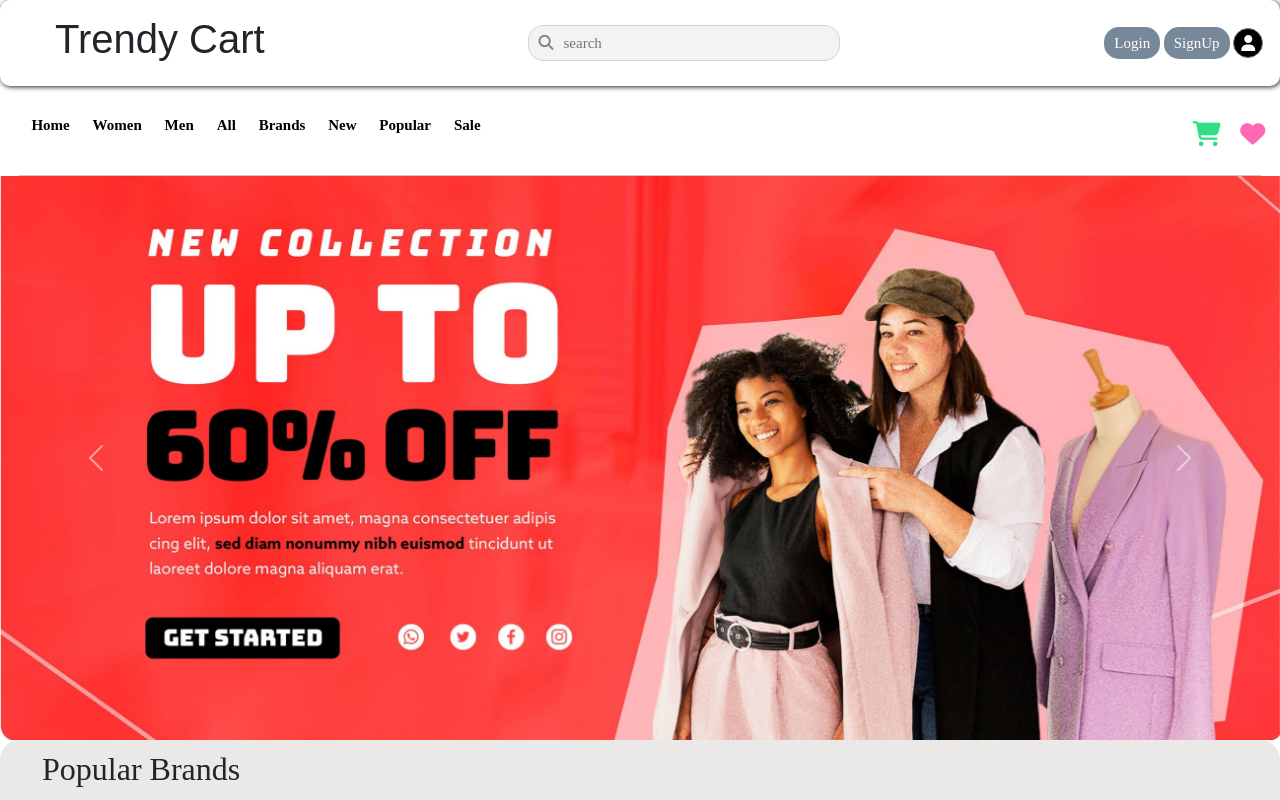
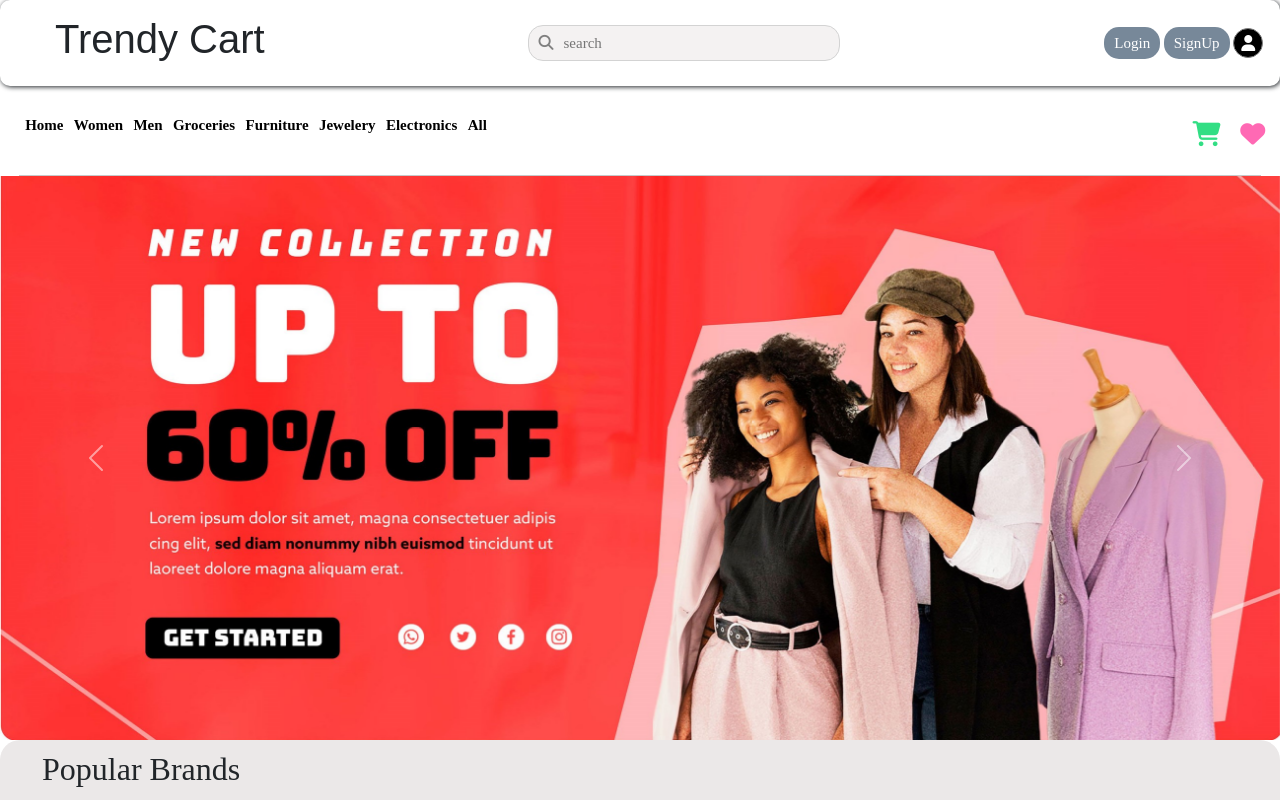
Before and after one commit to KomalVikas13/Trendy-cart, a React (Vite) app: page / in a window 1280 px wide. Built offline with nearby package versions, Linux system fonts and the light colour scheme; a web font is replaced by a local one.

Commit message:
Replaced anchor tag names to new and added functionality

```diff
--- a/src/components/NavigationBar.jsx
+++ b/src/components/NavigationBar.jsx
@@ -16,23 +16,39 @@ const NavigationBar = ()=>{
             case "women":
                         dispatch(category_dropdown("women's clothing"));
                         dispatch(filter_applied("filter_applied"));
-                        navigator("/womenSection");
+                        navigator("/products");
                         break;
             case "men":
                         dispatch(category_dropdown("men's clothing"));
                         dispatch(filter_applied("filter_applied"));
-                        navigator("/menSection");
+                        navigator("/products");
+                        break;
+            case "grocery" :
+                        dispatch(category_dropdown("groceries"));
+                        dispatch(filter_applied("filter_applied"));
+                        navigator("/products");
+                        break;
+            case "furniture" :
+                        dispatch(category_dropdown("furniture"));
+                        dispatch(filter_applied("filter_applied"));
+                        navigator("/products");
+                        break;
+            case "jewelery" :
+                        dispatch(category_dropdown("jewelery"));
+                        dispatch(filter_applied("filter_applied"));
+                        navigator("/products");
+                        break;
+            case "electronics" :
+                        dispatch(category_dropdown("electronics"));
+                        dispatch(filter_applied("filter_applied"));
+                        navigator("/products");
                         break;
             case "all":
                         dispatch(category_dropdown("all products"));
-                        console.log("dispached1")
                         dispatch(filter_applied("filter_not_applied"));
-                        console.log("dispached2")
-                        navigator("/allSection");
+                        navigator("/products");
                         break;
         }
-
-
     }
     return(
         <>
@@ -53,28 +69,28 @@ const NavigationBar = ()=>{
                     <br />
                     <div className="underline" />
                 </li>
-                <li data-value={"all"} onClick={navigateToProducts}>
-                    <a href="#">All</a>
+                <li data-value={"grocery"} onClick={navigateToProducts}>
+                    <a href="#">Groceries</a>
                     <br />
                     <div className="underline" />
                 </li>
-                <li>
-                    <a href="#">Brands</a>
+                <li data-value={"furniture"} onClick={navigateToProducts}>
+                    <a href="#">Furniture</a>
                     <br />
                     <div className="underline" />
                 </li>
-                <li>
-                    <a href="#">New</a>
+                <li data-value={"jewelery"} onClick={navigateToProducts}>
+                    <a href="#">Jewelery</a>
                     <br />
                     <div className="underline" />
                 </li>
-                <li>
-                    <a href="#">Popular</a>
+                <li data-value={"electronics"} onClick={navigateToProducts}>
+                    <a href="#">Electronics</a>
                     <br />
                     <div className="underline" />
                 </li>
-                <li>
-                    <a href="#">Sale</a>
+                <li data-value={"all"} onClick={navigateToProducts}>
+                    <a href="#">All</a>
                     <br />
                     <div className="underline" />
                 </li>
```
